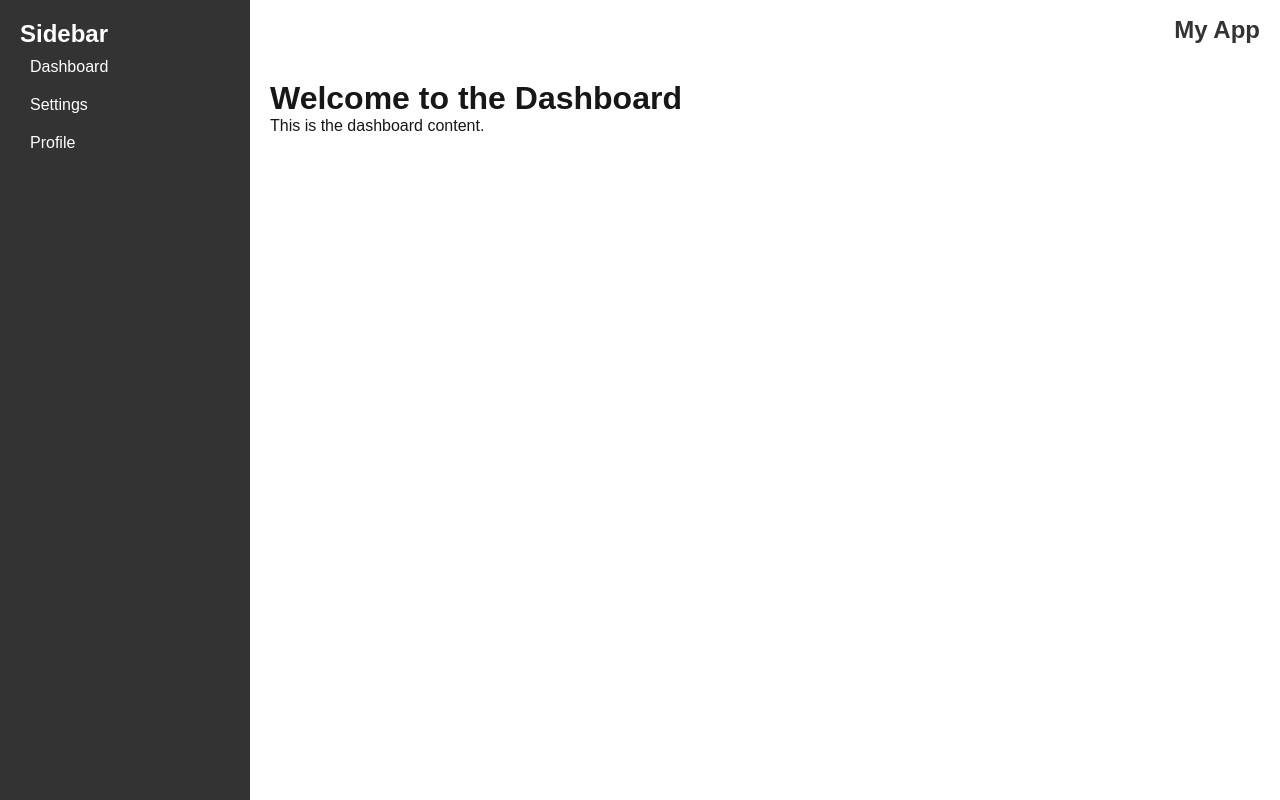
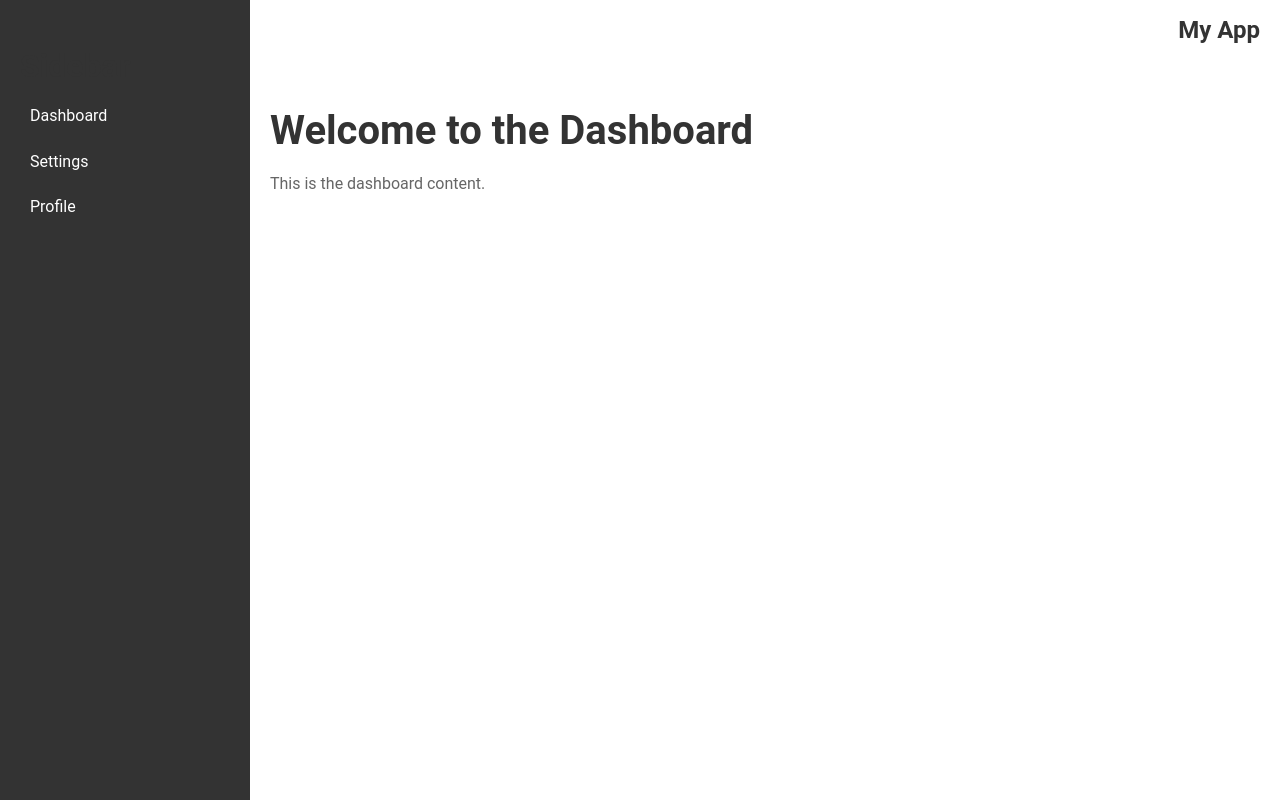
Before and after one commit to moronturtle/catalog-product-using-next-js, a Next.js app: page /home in a window 1280 px wide. Built offline with nearby package versions, Linux system fonts and the light colour scheme.

Commit message:
added sass and skeleton for styles

```diff
--- a/package.json
+++ b/package.json
@@ -13,6 +13,7 @@
     "next": "15.1.3",
     "react": "^19.0.0",
     "react-dom": "^19.0.0",
+    "sass": "^1.83.1",
     "styled-components": "^6.1.13"
   },
   "devDependencies": {
--- a/src/app/globals.css
+++ /dev/null
@@ -1,42 +0,0 @@
-:root {
-  --background: #ffffff;
-  --foreground: #171717;
-}
-
-@media (prefers-color-scheme: dark) {
-  :root {
-    --background: #0a0a0a;
-    --foreground: #ededed;
-  }
-}
-
-html,
-body {
-  max-width: 100vw;
-  overflow-x: hidden;
-}
-
-body {
-  color: var(--foreground);
-  background: var(--background);
-  font-family: Arial, Helvetica, sans-serif;
-  -webkit-font-smoothing: antialiased;
-  -moz-osx-font-smoothing: grayscale;
-}
-
-* {
-  box-sizing: border-box;
-  padding: 0;
-  margin: 0;
-}
-
-a {
-  color: inherit;
-  text-decoration: none;
-}
-
-@media (prefers-color-scheme: dark) {
-  html {
-    color-scheme: dark;
-  }
-}
--- a/src/app/layout.tsx
+++ b/src/app/layout.tsx
@@ -1,18 +1,8 @@
 import type { Metadata } from "next";
-import { Geist, Geist_Mono } from "next/font/google";
 import Sidebar from "@/components/SideBar";
 import Navbar from "@/components/Navbar";
-import "./globals.css";
+import "@/styles/_main.scss";
 
-const geistSans = Geist({
-  variable: "--font-geist-sans",
-  subsets: ["latin"],
-});
-
-const geistMono = Geist_Mono({
-  variable: "--font-geist-mono",
-  subsets: ["latin"],
-});
 
 export const metadata: Metadata = {
   title: "Catalog Product Using Next.js",
@@ -26,7 +16,7 @@ export default function RootLayout({
 }>) {
   return (
     <html lang="en">
-      <body className={`${geistSans.variable} ${geistMono.variable}`}>
+      <body>
           <Sidebar />
           <div style={{ width: '100%' }}>
             <Navbar />
--- /dev/null
+++ b/src/styles/_main.scss
@@ -0,0 +1,3 @@
+@use './base/_base';
+@use './base/_grid';
+@use './base/_typography';
--- /dev/null
+++ b/src/styles/base/_base.scss
@@ -0,0 +1,34 @@
+@use '../utils/_variables' as variables;
+@use 'sass:color';
+
+*,
+*::before,
+*::after {
+  box-sizing: border-box;
+}
+
+body {
+  font-family: variables.$body-font;
+  font-size: variables.$font-size-base;
+  color: variables.$body-color;
+  line-height: variables.$line-height-body;
+  margin: 0;
+  padding: 0;
+  max-width: 100vw;
+  overflow-x: hidden;
+}
+
+a {
+  color: variables.$primary-color;
+  text-decoration: none !important;
+  &:hover {
+    text-decoration: none !important;
+    color: color.adjust(variables.$primary-color, $lightness: -10%);
+  }
+}
+
+img {
+  max-width: 100%;
+  height: auto;
+  display: block;
+}
--- /dev/null
+++ b/src/styles/base/_grid.scss
@@ -0,0 +1,19 @@
+@use '../utils/_mixins' as *;
+
+.grid {
+    display: grid;
+    grid-template-columns: repeat(4, 1fr);
+    gap: 16px;
+
+    @include responsive('lg') {
+      grid-template-columns: repeat(3, 1fr);
+    }
+
+    @include responsive('md') {
+      grid-template-columns: repeat(2, 1fr);
+    }
+
+    @include responsive('sm') {
+      grid-template-columns: 1fr;
+    }
+  }
--- /dev/null
+++ b/src/styles/base/_typography.scss
@@ -0,0 +1,29 @@
+@use '../utils/_variables' as variables;
+
+h1,
+h2,
+h3,
+h4,
+h5,
+h6 {
+  font-weight: bold;
+  line-height: 1.2;
+  margin-bottom: variables.$spacing-unit;
+  color: variables.$heading-color;
+}
+
+h1 {
+  font-size: 2.5rem;
+}
+
+h2 {
+  font-size: 2rem;
+}
+
+h3 {
+  font-size: 1.75rem;
+}
+
+p {
+  margin-bottom: variables.$spacing-unit * 2;
+}
--- /dev/null
+++ b/src/styles/utils/_mixins.scss
@@ -0,0 +1,31 @@
+@use '../utils/_variables' as *;
+
+@mixin flex($direction: row, $justify: center, $align: center, $gap:10px)  {
+    display: flex;
+    flex-direction: $direction;
+    justify-content: $justify;
+    align-items: $align;
+    gap: $gap;
+  }
+
+
+  @mixin responsive($breakpoint) {
+    @if $breakpoint == 'sm' {
+      @media (max-width: $breakpoint-sm) {
+        @content;
+      }
+    } @else if $breakpoint == 'md' {
+      @media (max-width: $breakpoint-md) {
+        @content;
+      }
+    } @else if $breakpoint == 'lg' {
+      @media (max-width: $breakpoint-lg) {
+        @content;
+      }
+    }
+  }
+
+  // Box Shadow
+  @mixin box-shadow($x: 0px, $y: 4px, $blur: 8px, $color: rgba(0, 0, 0, 0.2)) {
+    box-shadow: $x $y $blur $color;
+  }
--- /dev/null
+++ b/src/styles/utils/_variables.scss
@@ -0,0 +1,26 @@
+$primary-color: #3498db;
+$secondary-color: #2ecc71;
+$background-color: #f4f4f4;
+$text-color: #333;
+
+// Fonts
+$heading-font: 'Montserrat', sans-serif;
+$subheading-font: 'Poppins', sans-serif;
+$body-font: 'Roboto', sans-serif;
+
+$heading-color: #333; // Dark gray
+$subheading-color: #555; // Medium gray
+$body-color: #666; // Light gray
+$line-height-body: 1.6;
+$font-size-base: 16px;
+$font-size-sm: 14px;
+$font-size-lg: 20px;
+
+// Spacing
+$spacing-unit: 8px;
+
+// Breakpoints
+$breakpoint-sm: 576px;
+$breakpoint-md: 768px;
+$breakpoint-lg: 992px;
+$breakpoint-xl: 1200px;
```
Also changed, not shown: 1 other file (tests, documents, lock files or other folders).
